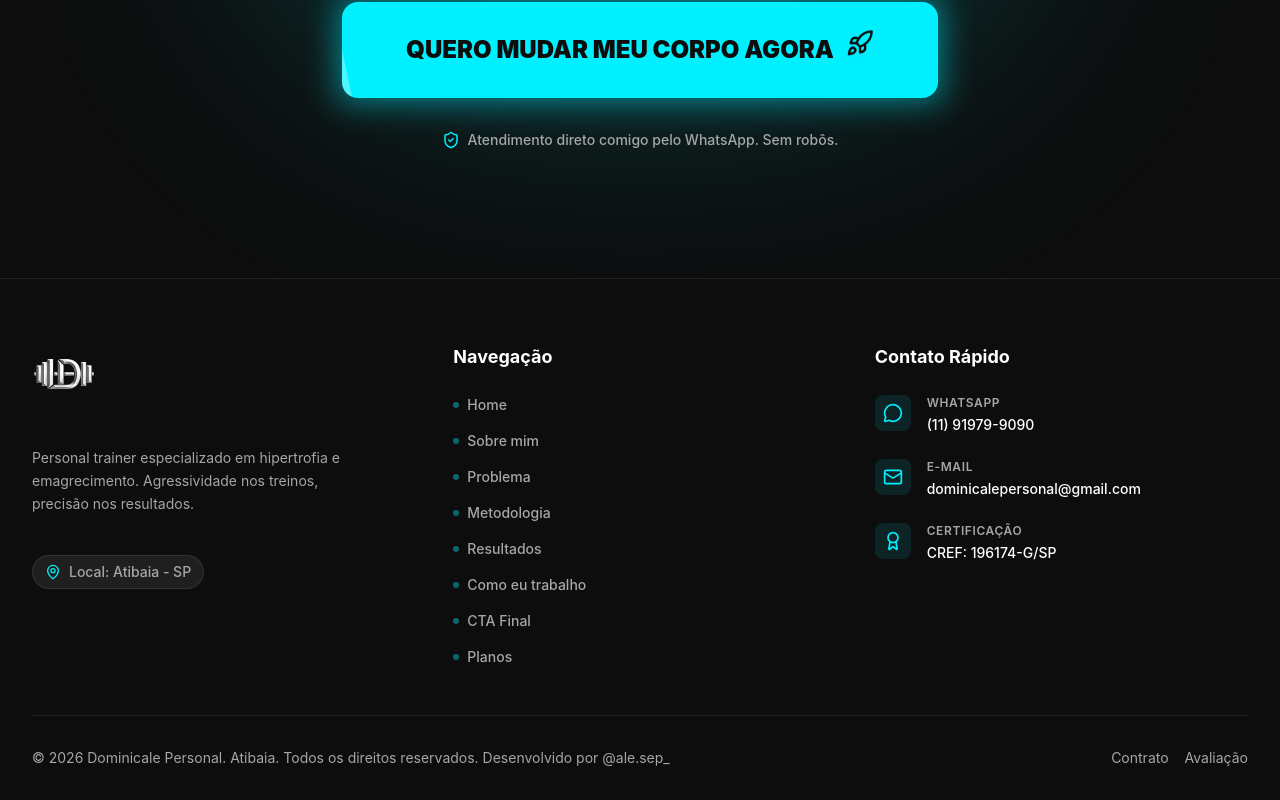
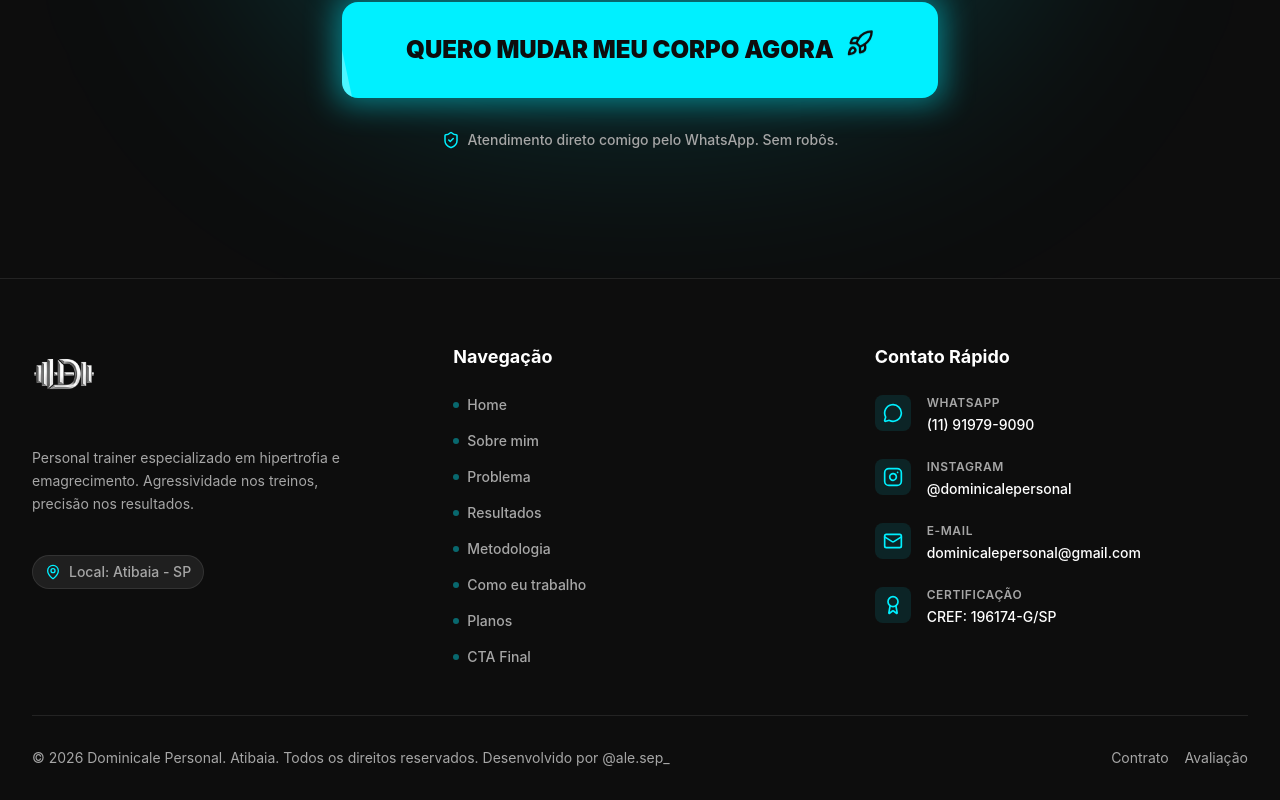
Before and after one commit to 04ale/dominicale-personal, a React (Vite) app: page / in a window 1280 px wide. Shown: the part 6874-7674 px from the top of the page. Built offline with nearby package versions, Linux system fonts and the light colour scheme.

Commit message:
feat: add Instagram to Footer contact info

```diff
--- a/src/components/layout/Footer.tsx
+++ b/src/components/layout/Footer.tsx
@@ -1,4 +1,4 @@
-import { MapPin, MessageCircle, Mail, Award } from 'lucide-react';
+import { MapPin, MessageCircle, Mail, Award, Instagram } from 'lucide-react';
 
 import logo from '../../assets/logo.webp';
 
@@ -43,18 +43,24 @@ export default function Footer({ id }: { id?: string }) {
                 </a>
               </li>
               <li>
-                <a href="#metodologia" className="text-silver-mist hover:text-electric transition-colors duration-200 font-medium text-sm flex items-center gap-2">
-                  <span className="w-1.5 h-1.5 rounded-full bg-electric/40" /> Metodologia
-                </a>
-              </li>
-              <li>
                 <a href="#resultados" className="text-silver-mist hover:text-electric transition-colors duration-200 font-medium text-sm flex items-center gap-2">
                   <span className="w-1.5 h-1.5 rounded-full bg-electric/40" /> Resultados
                 </a>
               </li>
               <li>
+                <a href="#metodologia" className="text-silver-mist hover:text-electric transition-colors duration-200 font-medium text-sm flex items-center gap-2">
+                  <span className="w-1.5 h-1.5 rounded-full bg-electric/40" /> Metodologia
+                </a>
+              </li>
+
+              <li>
                 <a href="#comoeutrabalho" className="text-silver-mist hover:text-electric transition-colors duration-200 font-medium text-sm flex items-center gap-2">
                   <span className="w-1.5 h-1.5 rounded-full bg-electric/40" /> Como eu trabalho
+                </a>
+              </li>
+              <li>
+                <a href="#planos" className="text-silver-mist hover:text-electric transition-colors duration-200 font-medium text-sm flex items-center gap-2">
+                  <span className="w-1.5 h-1.5 rounded-full bg-electric/40" /> Planos
                 </a>
               </li>
               <li>
@@ -62,11 +68,7 @@ export default function Footer({ id }: { id?: string }) {
                   <span className="w-1.5 h-1.5 rounded-full bg-electric/40" /> CTA Final
                 </a>
               </li>
-              <li>
-                <a href="#planos" className="text-silver-mist hover:text-electric transition-colors duration-200 font-medium text-sm flex items-center gap-2">
-                  <span className="w-1.5 h-1.5 rounded-full bg-electric/40" /> Planos
-                </a>
-              </li>
+
             </ul>
           </div>
 
@@ -79,6 +81,13 @@ export default function Footer({ id }: { id?: string }) {
                 <div className="flex flex-col">
                   <span className="text-xs text-silver-mist uppercase tracking-wider font-semibold">WhatsApp</span>
                   <a href="https://wa.me/5511919799090?text=Ol%C3%A1%20Lucas%21%20Vim%20pelo%20site%20e%20gostaria%20de%20tirar%20algumas%20d%C3%BAvidas." target="_blank" rel="noopener noreferrer" className="text-pure-white hover:text-electric transition-colors mt-1 font-medium text-sm">(11) 91979-9090</a>
+                </div>
+              </div>
+              <div className="flex items-start gap-4">
+                <div className="p-2 rounded-lg bg-electric/10 text-electric"><Instagram size={20} /></div>
+                <div className="flex flex-col">
+                  <span className="text-xs text-silver-mist uppercase tracking-wider font-semibold">Instagram</span>
+                  <a href="https://instagram.com/dominicalepersonal" target="_blank" rel="noopener noreferrer" className="text-pure-white hover:text-electric transition-colors mt-1 font-medium text-sm">@dominicalepersonal</a>
                 </div>
               </div>
               <div className="flex items-start gap-4">
```
